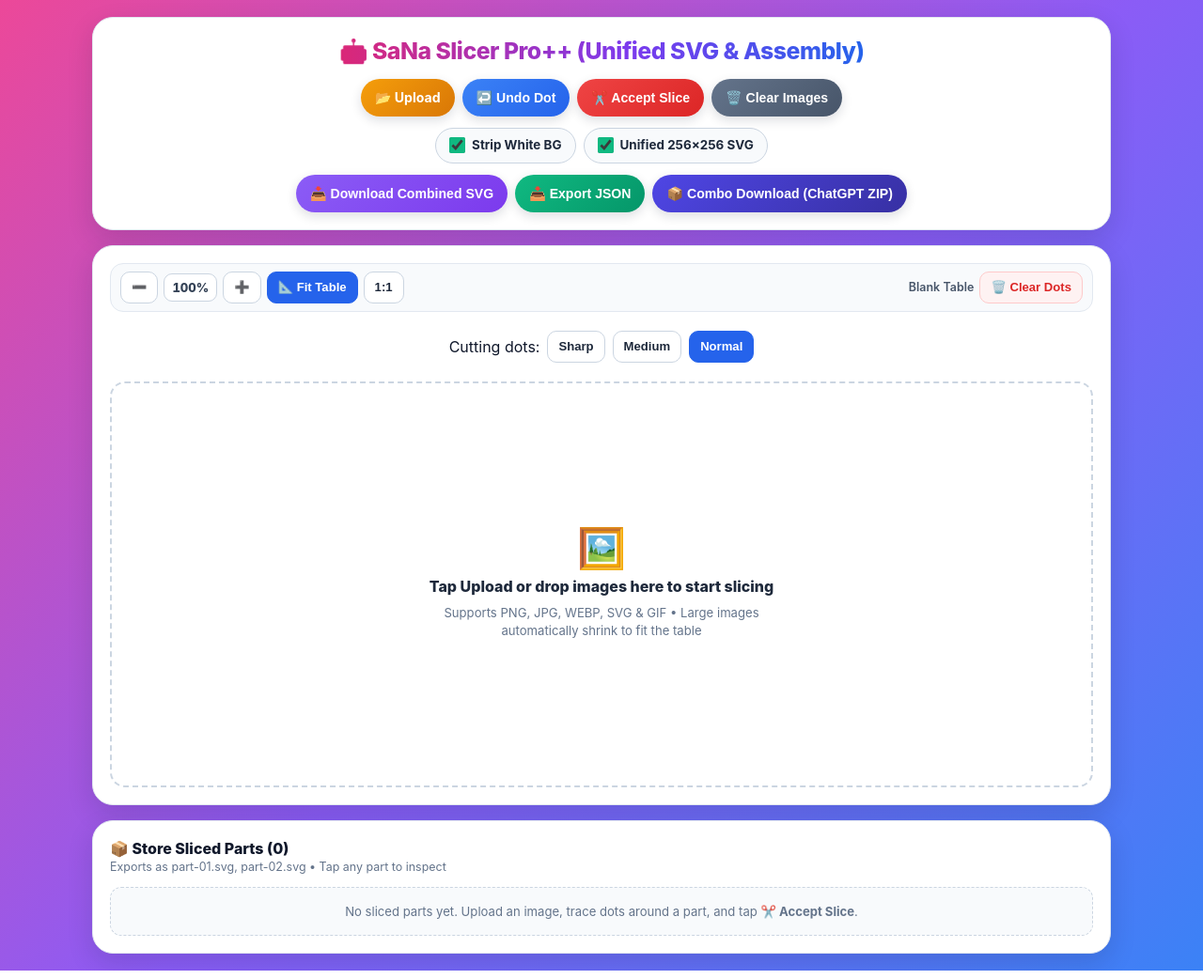
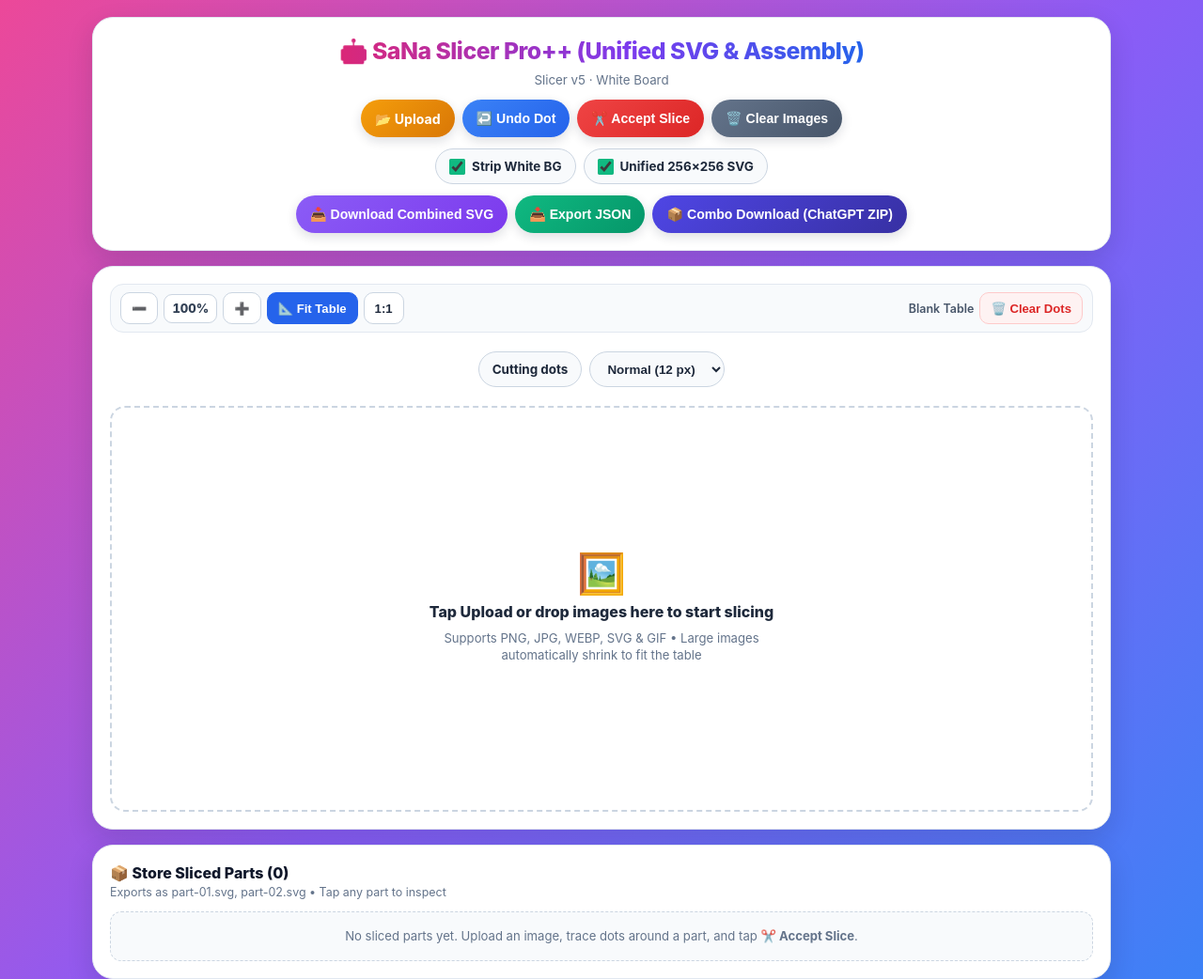
Before and after one commit to grajapm-hue/number-blocks-, a plain HTML site: page sana-slicer.html in a window 1280 px wide. Shown: the top 1042 px of the page at 94% size. Drawn offline with Linux system fonts and the light colour scheme.

Commit message:
Restore dot dropdown and explicitly paint white slicing board

```diff
--- a/sana-slicer.html
+++ b/sana-slicer.html
@@ -729,6 +729,7 @@
     <section class="card">
       <header class="app-header">
         <h1 class="app-title">🤖 SaNa Slicer Pro++ (Unified SVG &amp; Assembly)</h1>
+        <small style="display:block;text-align:center;color:#64748b">Slicer v5 · White Board</small>
       </header>
 
       <!-- Row 1: Upload, Undo Dot, Accept Slice, Clear Images -->
@@ -815,11 +816,13 @@
         </div>
       </div>
 
-      <div class="pill-row" role="group" aria-label="Cutting dot size" style="margin:8px 0">
-        <span>Cutting dots:</span>
-        <button type="button" class="mini-btn" data-dot="sharp" aria-pressed="false">Sharp</button>
-        <button type="button" class="mini-btn" data-dot="medium" aria-pressed="false">Medium</button>
-        <button type="button" class="mini-btn mini-btn-primary" data-dot="normal" aria-pressed="true">Normal</button>
+      <div class="pill-row" style="margin:8px 0">
+        <label class="check-pill" for="dotSize">Cutting dots</label>
+        <select id="dotSize" class="check-pill" aria-label="Cutting dot size">
+          <option value="sharp">Sharp (4 px)</option>
+          <option value="medium">Medium (8 px)</option>
+          <option value="normal" selected>Normal (12 px)</option>
+        </select>
       </div>
       <!-- Slicing Table Viewport (100% Blank Dropzone by Default) -->
       <div class="table-viewport" id="tableViewport">
@@ -936,17 +939,9 @@
     };
 
     const dotProfiles = { sharp: {radius:2, hit:3, line:1}, medium:{radius:4, hit:6, line:1.5}, normal:{radius:6, hit:9, line:2.5} };
-    const dotSize = {value:'normal'};
+    const dotSize = document.getElementById('dotSize');
     let board = {x:0,y:0,sx:1,sy:1,w:1,h:1};
-    document.querySelectorAll('[data-dot]').forEach(btn => btn.addEventListener('click', () => {
-      dotSize.value = btn.dataset.dot;
-      document.querySelectorAll('[data-dot]').forEach(b => {
-        const active = b === btn;
-        b.classList.toggle('mini-btn-primary', active);
-        b.setAttribute('aria-pressed', String(active));
-      });
-      renderCanvas();
-    }));
+    dotSize.addEventListener('change', renderCanvas);
     const ctx = el.canvas.getContext('2d');
     let toastTimer = null;
 
@@ -1732,7 +1727,8 @@ ${slicedXml}
 
       ctx.save();
       ctx.scale(dpr, dpr);
-      ctx.clearRect(0, 0, board.w, board.h);
+      ctx.fillStyle = "#ffffff";
+      ctx.fillRect(0, 0, board.w, board.h);
       ctx.drawImage(item.img, board.x, board.y, dispW, dispH);
 
       // Draw polygon cut path & dots
```
